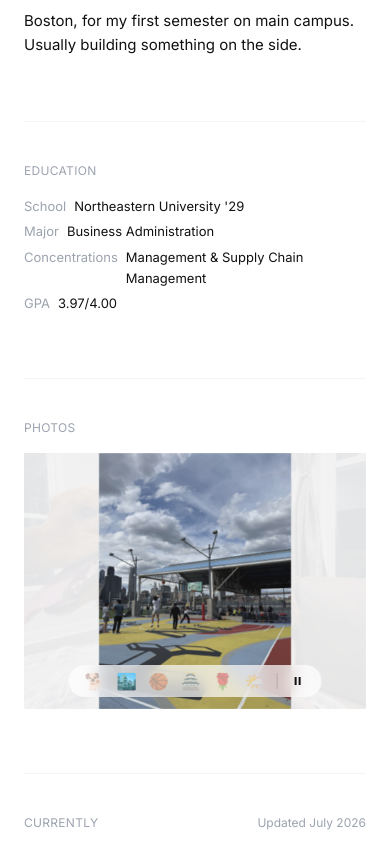
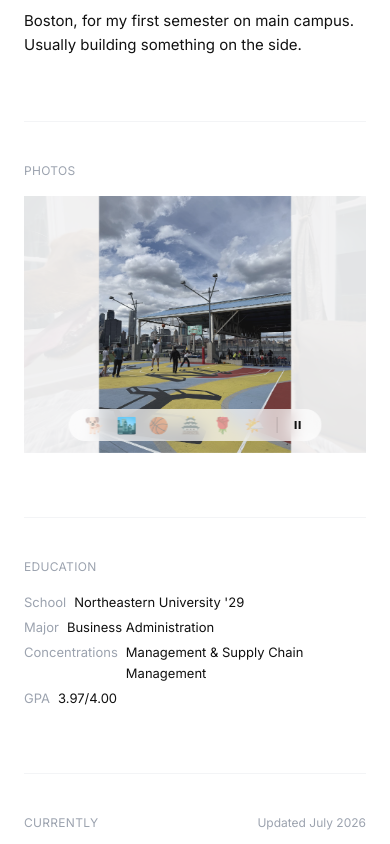
Before and after one commit to stridesz/victor-portfolio, a Next.js app: page /about in a window 390 px wide. Shown: the part 880-1724 px from the top of the page. Built offline with nearby package versions, Linux system fonts and the light colour scheme.

Commit message:
Restructure About into two-column intro with right rail
Intro blocks stay stacked left; photos and education form a right
rail on large screens; the unified Currently section follows directly
under the intro. Stacks to intro, photos, education, currently on
mobile.

```diff
--- a/app/about/page.tsx
+++ b/app/about/page.tsx
@@ -43,6 +43,9 @@ export default function AboutPage() {
       <SiteHeader />
 
       <main className="mt-16 pb-32 md:mt-24">
+        {/* Top — intro blocks left, photos right on large screens */}
+        <div className="grid gap-16 lg:grid-cols-[minmax(0,1fr)_minmax(0,1fr)] lg:gap-16">
+          <div>
             <h1 className="text-[32px] font-medium leading-none md:text-[40px]">
               What I&apos;m bout.
             </h1>
@@ -64,11 +67,26 @@ export default function AboutPage() {
                 </section>
               ))}
             </div>
+          </div>
+
+          {/* Right rail — photos, then education */}
+          <div>
+            <section
+              aria-label="Photos"
+              className="border-t border-placeholder pt-10 lg:border-t-0 lg:pt-0"
+            >
+              <h2 className="text-[12px] uppercase tracking-wide text-meta">
+                Photos
+              </h2>
+              <div className="mt-4">
+                <AboutPhotos />
+              </div>
+            </section>
 
             {/* Education — ledger-style metadata rows */}
             <section
               aria-label="Education"
-          className="mt-16 border-t border-placeholder pt-10 md:mt-20"
+              className="mt-16 border-t border-placeholder pt-10"
             >
               <h2 className="text-[12px] uppercase tracking-wide text-meta">
                 Education
@@ -92,19 +110,8 @@ export default function AboutPage() {
                 </div>
               </dl>
             </section>
-
-        {/* Photos */}
-        <section
-          aria-label="Photos"
-          className="mt-16 border-t border-placeholder pt-10 md:mt-20"
-        >
-          <h2 className="text-[12px] uppercase tracking-wide text-meta">
-            Photos
-          </h2>
-          <div className="mt-4 max-w-3xl">
-            <AboutPhotos />
           </div>
-        </section>
+        </div>
 
         {/* Currently — one section holding on-repeat, scent, and any future
             "current" slots; add a new grid cell rather than a new section. */}
```
Lines whose indentation alone changed are shown as unchanged.
